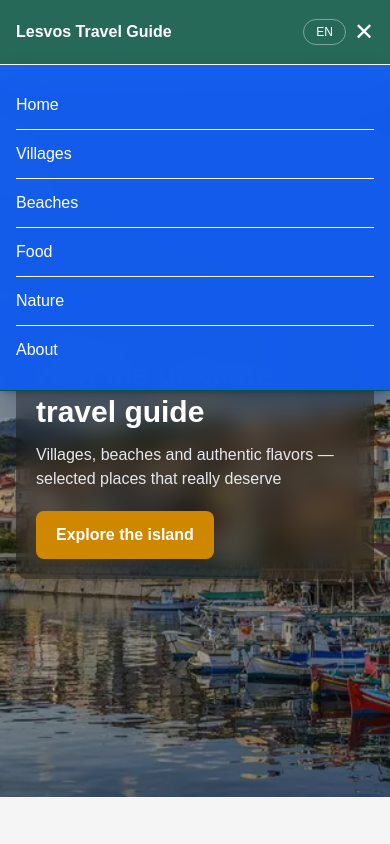
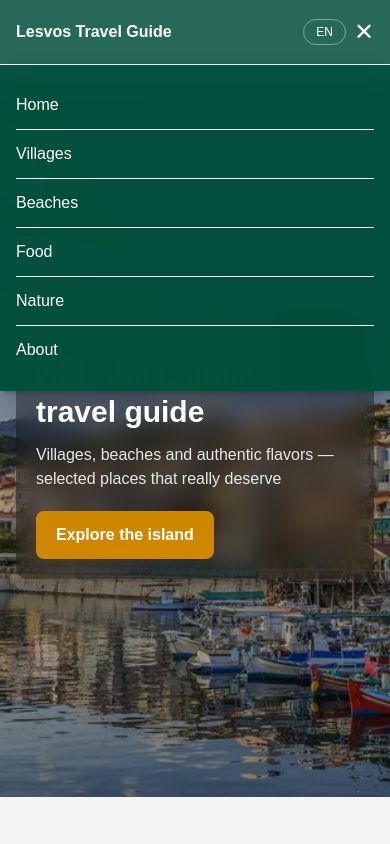
Before and after one commit to amamouridis06/lesvos-travel-guide, a Next.js app: page / in a window 390 px wide. Both pictures are taken after a click on the button "Toggle menu". Shown: the top 844 px of the page. Built offline with nearby package versions, Linux system fonts and the light colour scheme.

Commit message:
Update NavBar.tsx

```diff
--- a/components/NavBar.tsx
+++ b/components/NavBar.tsx
@@ -84,7 +84,7 @@ export default function NavBar() {
 
       {/* Mobile Menu */}
       {mobileOpen && (
-        <div className="md:hidden bg-blue-600/90 border-t shadow-lg text-white [&_a]:text-white">
+        <div className="md:hidden bg-emerald-900/85 border-t shadow-lg text-white [&_a]:text-white">
           <div className="max-w-6xl mx-auto px-4 py-4 flex flex-col">
             <Link
               href="/"
```
